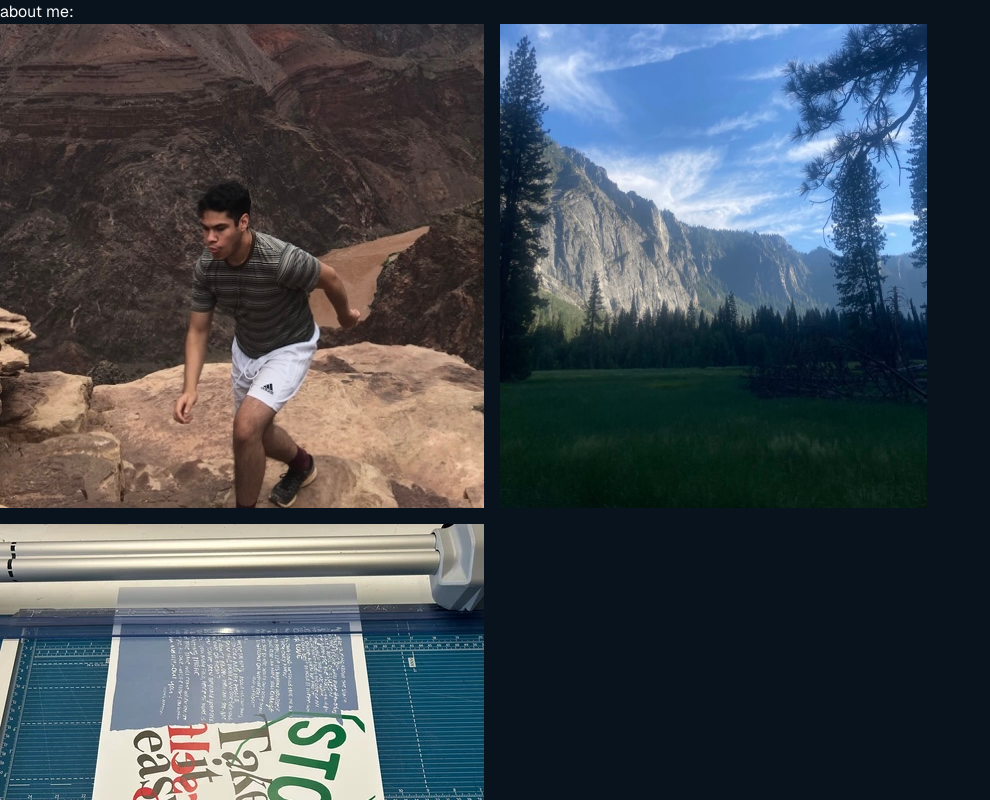
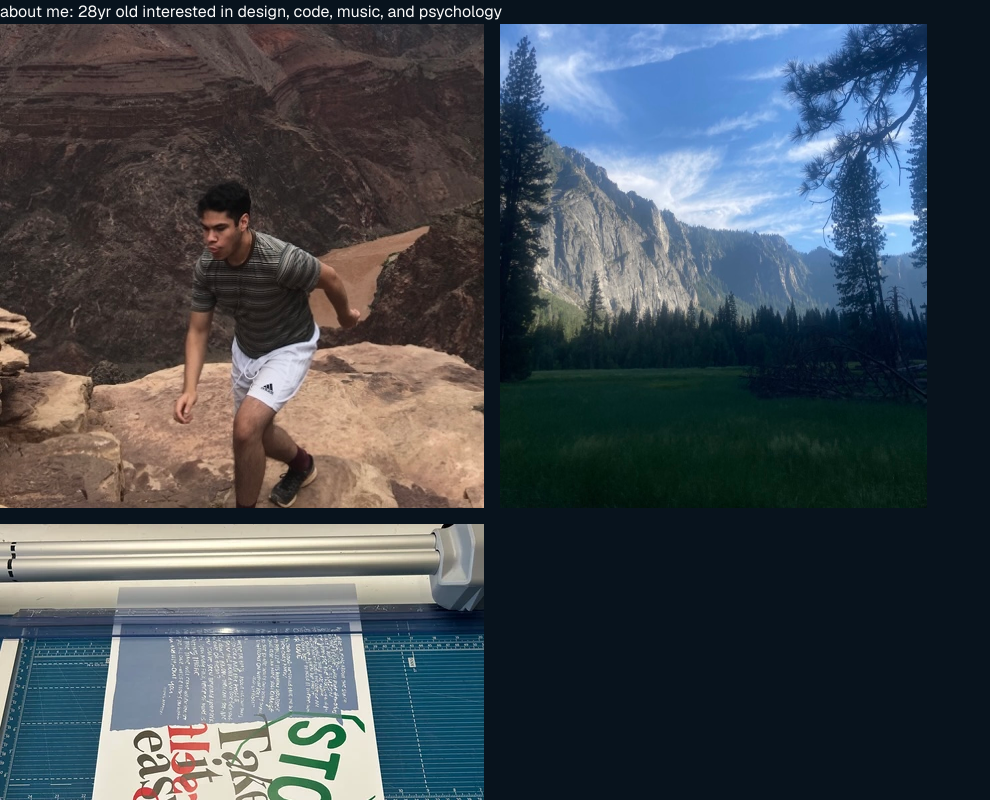
Before and after one commit to juan444alvarez/portfolio-nextjs, a Next.js app: page /about in a window 1280 px wide. Shown: the top 800 px of the page, without its empty margins (0-990 px from the left). Built offline with nearby package versions, Linux system fonts and the light colour scheme.

Commit message:
about me

```diff
--- a/app/about/page.tsx
+++ b/app/about/page.tsx
@@ -6,7 +6,7 @@ import img3 from "../../public/image-3.webp";
 export default function About() {
   return (
     <main>
-      <p>about me:</p>
+      <p>about me: 28yr old interested in design, code, music, and psychology</p>
       <div className="flex flex-wrap gap-4">
         <Image src={img1} alt="Juan Alvarez" />
         <Image src={img2} alt="" width={img2.width / 1.5} />
```
